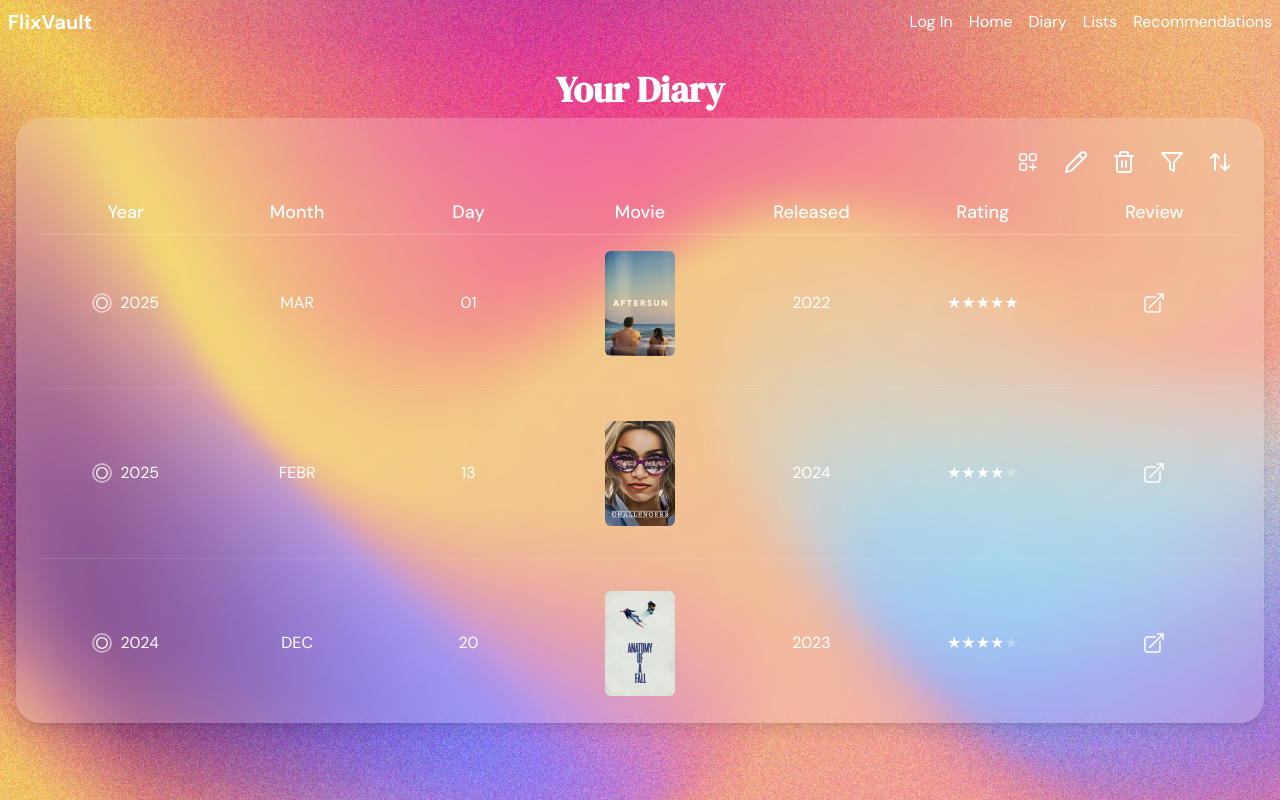
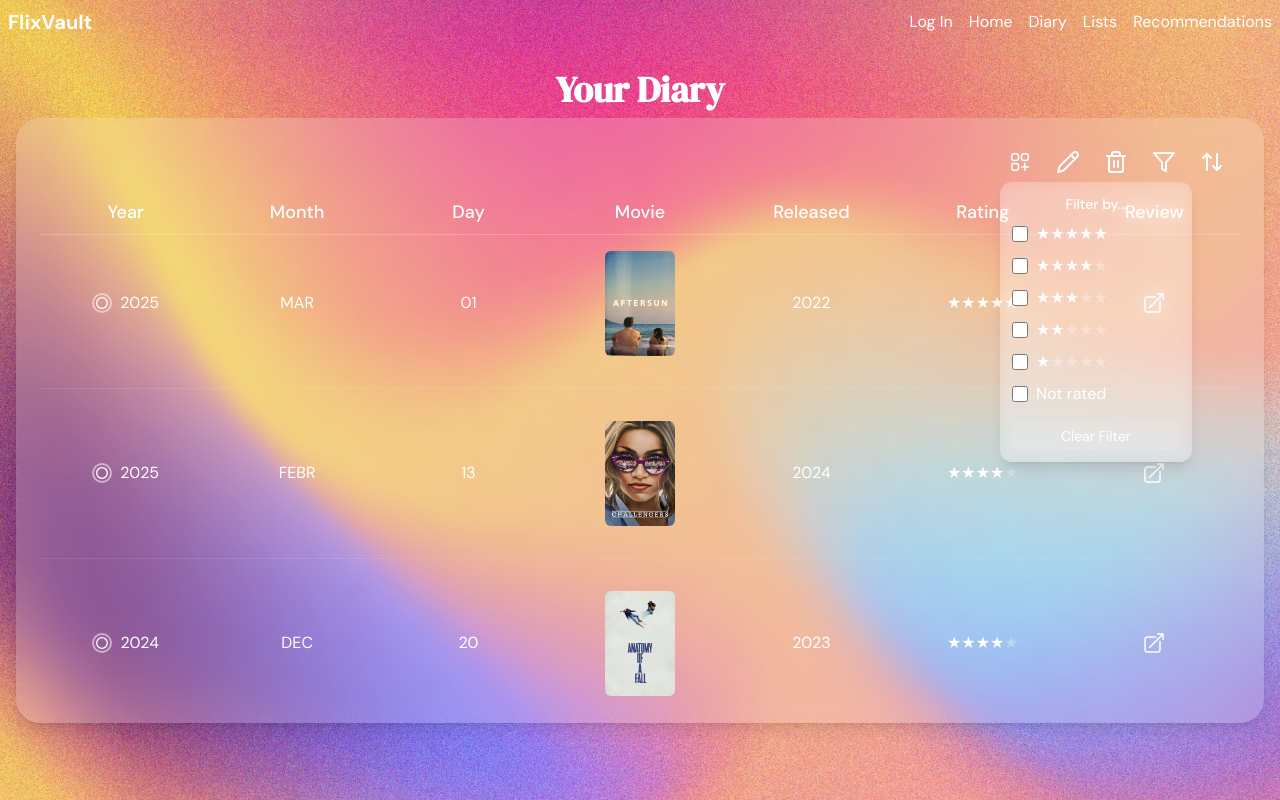
Before and after one commit to alexiab5/FlixVault, a Next.js app: page /diary in a window 1280 px wide. Both pictures are taken after a click on the button 1172 px from the left and 161 px from the top of the page. Built offline with nearby package versions, Linux system fonts and the light colour scheme; grey boxes are pictures that could not be loaded.

Commit message:
Added filter functionality with dropdown menu

```diff
--- a/src/app/diary/page.js
+++ b/src/app/diary/page.js
@@ -1,36 +1,38 @@
-'use client';
+"use client"
 
-import Image from 'next/image';
-import { useState } from 'react';
-import clsx from 'clsx';
-import Icons from "@/components/Icons";
-import { useRouter } from 'next/navigation';
-import { useReviewDiary } from '../../context/ReviewDiaryContext';
+import Image from "next/image"
+import { useState, useEffect } from "react"
+import clsx from "clsx"
+import Icons from "@/components/Icons"
+import { useRouter } from "next/navigation"
+import { useReviewDiary } from "../../context/ReviewDiaryContext"
 
 const Card = ({ className, children, ...props }) => {
   return (
-    <div className={clsx('bg-white/20 backdrop-blur-sm p-6 rounded-3xl shadow-lg', className)} {...props}>
+    <div className={clsx("bg-white/20 backdrop-blur-sm p-6 rounded-3xl shadow-lg", className)} {...props}>
       {children}
     </div>
-  );
-};
+  )
+}
 
 const buttonVariants = {
-  ghost: 'bg-transparent hover:bg-white/10 text-white rounded-full p-2 cursor-pointer',
-};
+  ghost: "bg-transparent hover:bg-white/10 text-white rounded-full p-2 cursor-pointer",
+}
 
-const Button = ({ className, variant = 'ghost', children, ...props }) => {
+const Button = ({ className, variant = "ghost", children, ...props }) => {
   return (
     <button className={clsx(buttonVariants[variant], className)} {...props}>
       {children}
     </button>
-  );
-};
+  )
+}
 
 export default function MovieDiary() {
   const { reviews, deleteReview, sortReviews } = useReviewDiary()
   const [sortOrder, setSortOrder] = useState("desc")
   const [checkedReview, setCheckedReview] = useState(null)
+  const [showFilterDropdown, setShowFilterDropdown] = useState(false)
+  const [filterRating, setFilterRating] = useState(null)
   const router = useRouter()
 
   const handleRadioClick = (reviewId) => {
@@ -58,32 +60,155 @@ export default function MovieDiary() {
   }
 
   const navigateToEditReview = (reviewId) => {
-    // router.push("/search")
     if (reviewId) {
-      // router.push("/search")
       router.push(`/edit-review/${reviewId}`)
     }
   }
 
   const handleEditButtonClick = () => {
-    // router.push("/search")
     if (checkedReview !== null) {
-      // router.push("/search")
       navigateToEditReview(checkedReview)
     }
   }
+
+  const handleFilterClick = () => {
+    setShowFilterDropdown(!showFilterDropdown)
+  }
+
+  const handleFilterByRating = (rating) => {
+    // If clicking the same rating, clear the filter
+    if (filterRating === rating) {
+      setFilterRating(null)
+      // Reset to show all reviews
+      // This assumes your context has this functionality
+      // If not, you'll need to implement filtering in the component
+    } else {
+      setFilterRating(rating)
+      // Filter reviews by rating
+      // This assumes your context has this functionality
+      // If not, you'll need to implement filtering in the component
+    }
+  }
+
+  const clearFilter = () => {
+    setFilterRating(null)
+    setShowFilterDropdown(false)
+  }
+
+  // Close dropdown when clicking outside
+  useEffect(() => {
+    const handleClickOutside = (event) => {
+      if (showFilterDropdown && !event.target.closest(".filter-dropdown") && !event.target.closest("button")) {
+        setShowFilterDropdown(false)
+      }
+    }
+
+    document.addEventListener("mousedown", handleClickOutside)
+    return () => {
+      document.removeEventListener("mousedown", handleClickOutside)
+    }
+  }, [showFilterDropdown])
+
+  // Filter reviews based on rating
+  const filteredReviews = filterRating === null ? reviews : reviews.filter((review) => review.rating === filterRating)
 
   return (
     <div className="container mx-auto px-4 py-8">
       <div className="text-center mb-3">
         <h2 className="text-2xl font-bold text-white mb-1">Your Diary</h2>
         <Card>
-          <div className="flex justify-end mb-4 space-x-2">
-            <Button onClick={handleSearchPageNavigation} className="text-white"><Icons.SquaresPlus /></Button>
-            <Button className="text-white" onClick={handleEditButtonClick}><Icons.Pencil /></Button>
-            <Button className="text-white" onClick={handleDelete}><Icons.Trash /></Button>
-            <Button className="text-white"><Icons.Filter /></Button>
-            <Button className="text-white" onClick={handleSort}><Icons.ArrowUpDown /></Button>
+          <div className="flex justify-end mb-4 space-x-2 relative">
+            <Button onClick={handleSearchPageNavigation} className="text-white">
+              <Icons.SquaresPlus />
+            </Button>
+            <Button className="text-white" onClick={handleEditButtonClick}>
+              <Icons.Pencil />
+            </Button>
+            <Button className="text-white" onClick={handleDelete}>
+              <Icons.Trash />
+            </Button>
+            <Button className="text-white filter-dropdown" onClick={handleFilterClick}>
+              <Icons.Filter />
+            </Button>
+            <Button className="text-white" onClick={handleSort}>
+              <Icons.ArrowUpDown />
+            </Button>
+
+            {showFilterDropdown && (
+              <div className="absolute right-12 top-10 w-48 bg-white/20 backdrop-blur-sm rounded-xl shadow-lg p-3 z-10 filter-dropdown">
+                <div className="text-white text-sm font-medium mb-2">Filter by...</div>
+                <div className="space-y-2">
+                  <label className="flex items-center text-white cursor-pointer">
+                    <input
+                      type="checkbox"
+                      className="mr-2 h-4 w-4"
+                      checked={filterRating === 5}
+                      onChange={() => handleFilterByRating(5)}
+                    />
+                    <span className="flex">★★★★★</span>
+                  </label>
+                  <label className="flex items-center text-white cursor-pointer">
+                    <input
+                      type="checkbox"
+                      className="mr-2 h-4 w-4"
+                      checked={filterRating === 4}
+                      onChange={() => handleFilterByRating(4)}
+                    />
+                    <span className="flex">
+                      ★★★★<span className="text-white/30">★</span>
+                    </span>
+                  </label>
+                  <label className="flex items-center text-white cursor-pointer">
+                    <input
+                      type="checkbox"
+                      className="mr-2 h-4 w-4"
+                      checked={filterRating === 3}
+                      onChange={() => handleFilterByRating(3)}
+                    />
+                    <span className="flex">
+                      ★★★<span className="text-white/30">★★</span>
+                    </span>
+                  </label>
+                  <label className="flex items-center text-white cursor-pointer">
+                    <input
+                      type="checkbox"
+                      className="mr-2 h-4 w-4"
+                      checked={filterRating === 2}
+                      onChange={() => handleFilterByRating(2)}
+                    />
+                    <span className="flex">
+                      ★★<span className="text-white/30">★★★</span>
+                    </span>
+                  </label>
+                  <label className="flex items-center text-white cursor-pointer">
+                    <input
+                      type="checkbox"
+                      className="mr-2 h-4 w-4"
+                      checked={filterRating === 1}
+                      onChange={() => handleFilterByRating(1)}
+                    />
+                    <span className="flex">
+                      ★<span className="text-white/30">★★★★</span>
+                    </span>
+                  </label>
+                  <label className="flex items-center text-white cursor-pointer">
+                    <input
+                      type="checkbox"
+                      className="mr-2 h-4 w-4"
+                      checked={filterRating === 0}
+                      onChange={() => handleFilterByRating(0)}
+                    />
+                    <span>Not rated</span>
+                  </label>
+                  <button
+                    onClick={clearFilter}
+                    className="w-full mt-2 text-white bg-white/10 hover:bg-white/20 py-1 rounded-lg text-sm"
+                  >
+                    Clear Filter
+                  </button>
+                </div>
+              </div>
+            )}
           </div>
 
           <div className="grid grid-cols-7 text-white text-lg font-medium mb-4 border-b border-white/20 pb-2">
@@ -97,10 +222,14 @@ export default function MovieDiary() {
           </div>
 
           <div className="max-h-[calc(7*4rem)] overflow-y-auto space-y-8">
-            {reviews.map((review) => (
+            {(filterRating === null ? reviews : reviews.filter((review) => review.rating === filterRating)).map(
+              (review) => (
                 <div key={review.id} className="grid grid-cols-7 items-center text-white border-b border-white/10 pb-8">
                   <div className="flex justify-center items-center">
-                  <div onClick={() => handleRadioClick(review.id)} className="w-5 h-5 rounded-full border-2 border-white/50 flex items-center justify-center mr-2 cursor-pointer">
+                    <div
+                      onClick={() => handleRadioClick(review.id)}
+                      className="w-5 h-5 rounded-full border-2 border-white/50 flex items-center justify-center mr-2 cursor-pointer"
+                    >
                       <Icons.RadioButton checked={checkedReview === review.id} />
                     </div>
                     <span>{review.year}</span>
@@ -108,22 +237,33 @@ export default function MovieDiary() {
                   <div className="text-center">{review.month}</div>
                   <div className="text-center">{review.day}</div>
                   <div className="flex justify-center">
-                  <Image src={review.poster} alt={review.movie} width={70} height={100} className="rounded-md" />
+                    <Image
+                      src={review.poster || "/placeholder.svg"}
+                      alt={review.movie}
+                      width={70}
+                      height={100}
+                      className="rounded-md"
+                    />
                   </div>
                   <div className="text-center">{review.released}</div>
                   <div className="text-center flex justify-center">
                     {Array.from({ length: 5 }).map((_, i) => (
-                    <span key={i} className={i < review.rating ? 'text-white' : 'text-white/30'}>★</span>
+                      <span key={i} className={i < review.rating ? "text-white" : "text-white/30"}>
+                        ★
+                      </span>
                     ))}
                   </div>
                   <div className="text-center">
-                  <Button className="text-white" onClick={() => navigateToEditReview(review.id)}><Icons.ArrowUpRight /></Button>
+                    <Button className="text-white" onClick={() => navigateToEditReview(review.id)}>
+                      <Icons.ArrowUpRight />
+                    </Button>
                   </div>
                 </div>
-            ))}
+              ),
+            )}
           </div>
         </Card>
       </div>
     </div>
-  );
+  )
 }
--- a/src/context/ReviewDiaryContext.js
+++ b/src/context/ReviewDiaryContext.js
@@ -45,6 +45,18 @@ export function ReviewDiaryProvider({ children }) {
     setReviews((prevReviews) => prevReviews.map((review) => (review.id === updatedReview.id ? updatedReview : review)))
   }
 
+  const filterReviewsByRating = (rating) => {
+    setCurrentFilter(rating)
+
+    if (rating === null) {
+      // If no filter, show all reviews
+      setFilteredReviews(reviews)
+    } else {
+      // Filter reviews by rating
+      const filtered = reviews.filter((review) => review.rating === rating)
+      setFilteredReviews(filtered)
+    }
+  }
 
   return (
     <ReviewDiaryContext.Provider
@@ -54,7 +66,8 @@ export function ReviewDiaryProvider({ children }) {
         deleteReview,
         sortReviews,
         getSortedReviews,
-        updateReview
+        updateReview,
+        filterReviewsByRating
       }}
     >
       {children}
```
Lines whose indentation alone changed are shown as unchanged.
